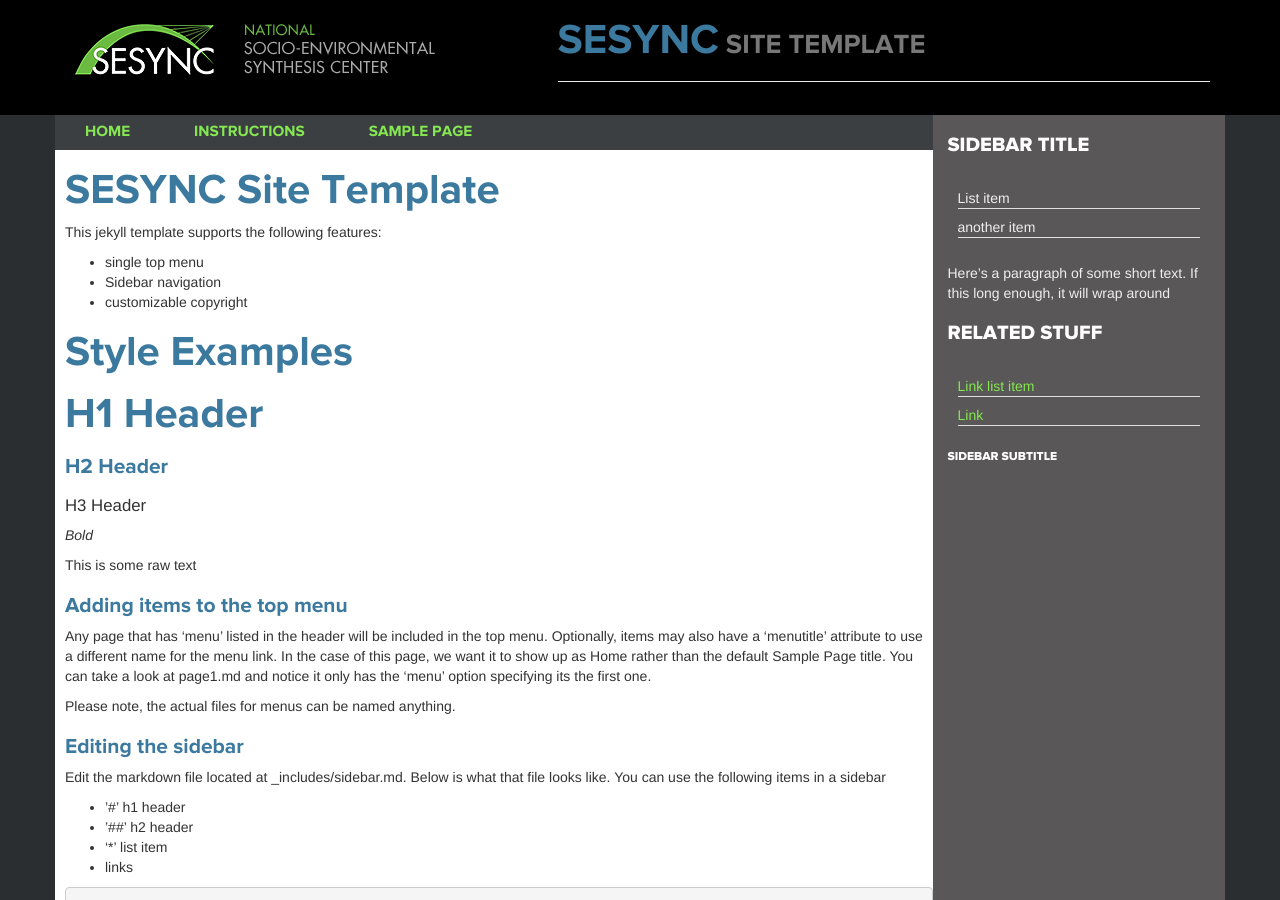
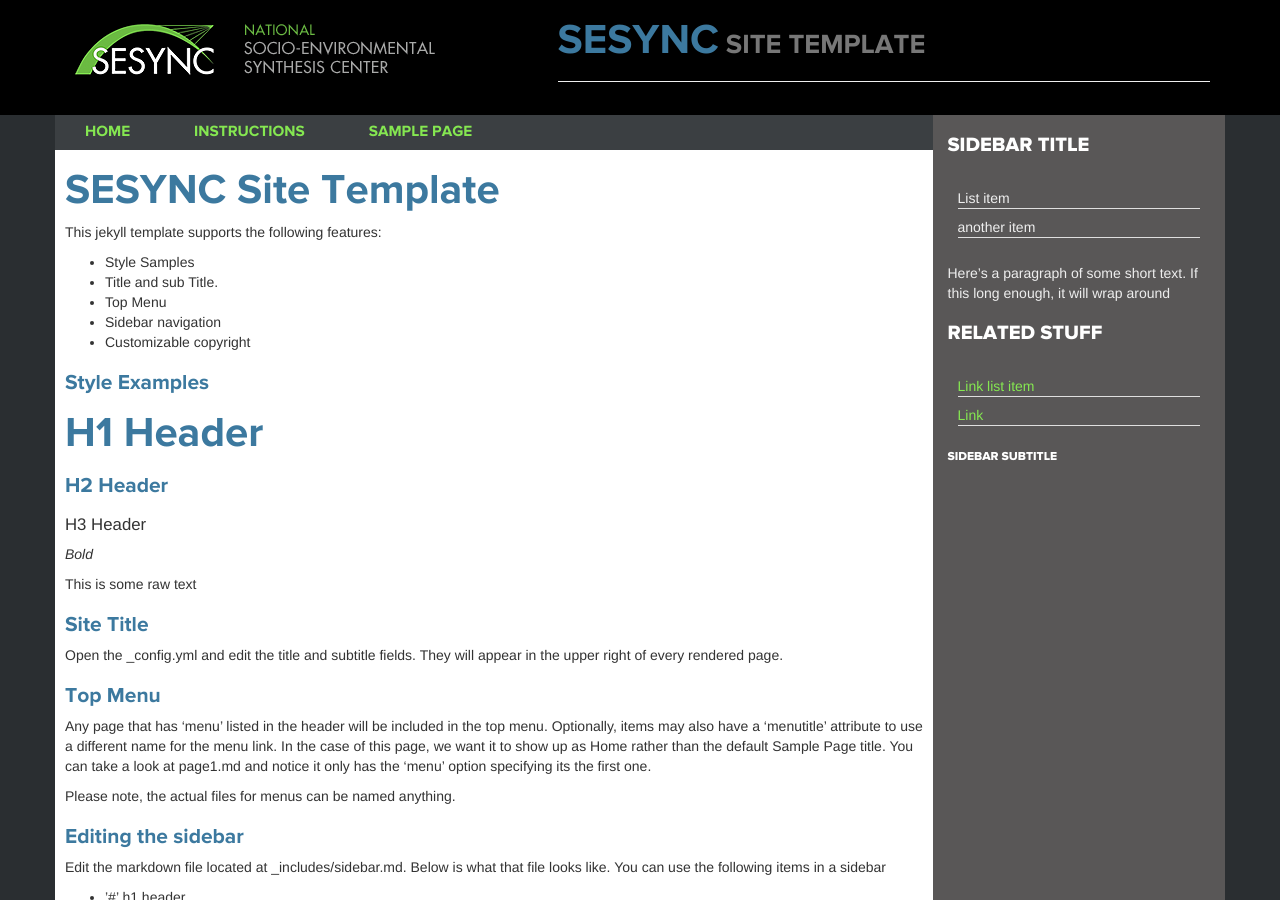
Before and after one commit to SESYNC-ci/sesync-backup, a Jekyll site: the page built from instructions.md, in a window 1280 px wide and 900 px high. Built offline with Jekyll 4.4.1, drawn with Linux system fonts in a browser that asks for light colours; nearby versions of some CDN libraries.

Commit message:
Update instructions.md

```diff
--- a/instructions.md
+++ b/instructions.md
@@ -8,11 +8,13 @@ menutitle: Instructions
 
 This jekyll template supports the following features:
 
-* single top menu
+* Style Samples
+* Title and sub Title.
+* Top Menu
 * Sidebar navigation
-* customizable copyright
+* Customizable copyright
 
-# Style Examples
+## Style Examples
 
 # H1 Header
 
@@ -24,7 +26,11 @@ This jekyll template supports the following features:
 
 This is some raw text
 
-## Adding items to the top menu
+## Site Title
+
+Open the _config.yml and edit the title and subtitle fields. They will appear in the upper right of every rendered page.
+
+## Top Menu
 
 Any page that has 'menu' listed in the header will be included in the top menu. Optionally, items may also have a 'menutitle' attribute to use a different name for the menu link. In the case of this page, we want it to show up as Home rather than the default Sample Page title. You can take a look at page1.md and notice it only has the 'menu' option specifying its the first one.
 
@@ -45,6 +51,6 @@ Edit the markdown file located at _includes/sidebar.md. Below is what that file
 
 </pre>
 
-# Customizing the Copyright
+## Customizing the Copyright
 
 Open up _config.yml and edit the copyright section.
```
